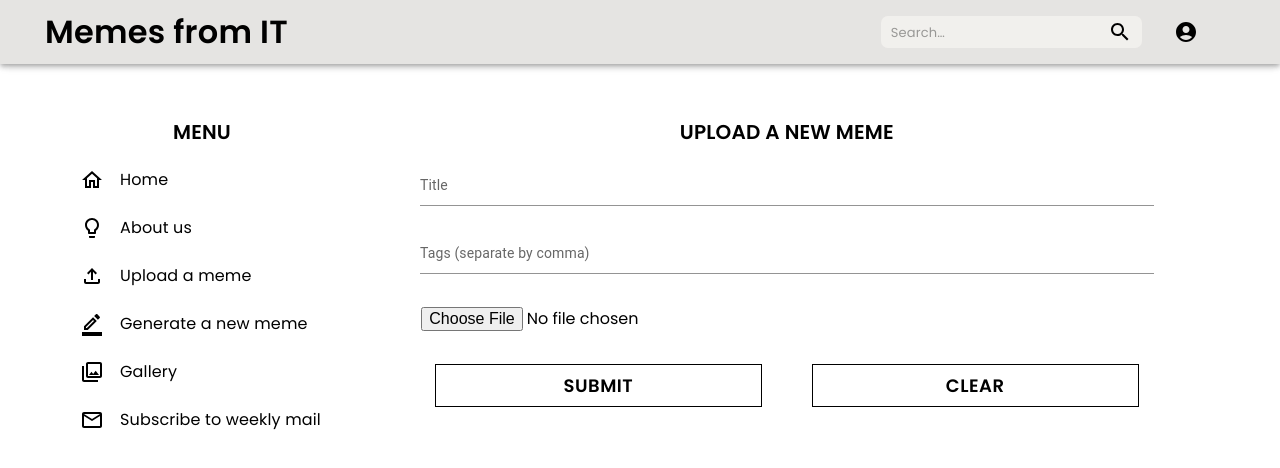
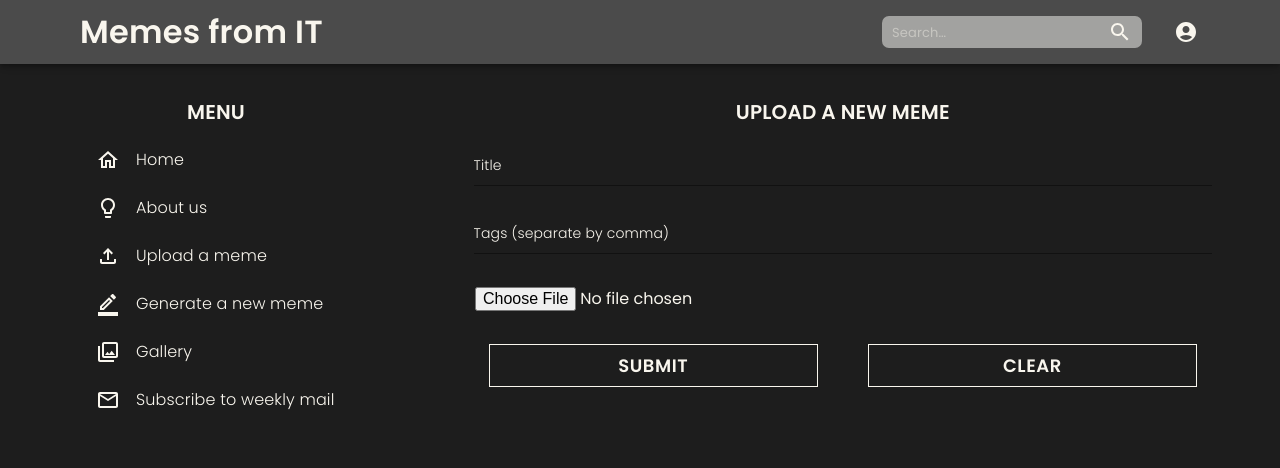
Before and after one commit to Nikara4/MERN_it_memes_website, a Next.js app in the folder frontend/: page /submit in a window 1280 px wide. Shown: the top 468 px of the page. Built offline with nearby package versions, Linux system fonts and the light colour scheme.

Commit message:
styling and responsiveness complete

```diff
--- a/frontend/Components/Header/styles.tsx
+++ b/frontend/Components/Header/styles.tsx
@@ -2,7 +2,7 @@ import { createUseStyles } from 'react-jss';
 
 export default createUseStyles({
   headerAppBar: {
-    backgroundColor: '#E5E4E2',
+    backgroundColor: 	'#4b4b4b',
     justifyContent: 'center',
   },
   headerToolbar: {
@@ -26,6 +26,7 @@ export default createUseStyles({
     fontFamily: 'Poppins, sans-serif',
     fontWeight: '600',
     flexBasis: '80%',
+    paddingLeft: '35px'
   },
   headerSearch: {
     flexBasis: '25%',
@@ -33,10 +34,13 @@ export default createUseStyles({
     marginLeft: '0',
     marginRight: '20px',
     borderRadius: '7px',
-    backgroundColor: 'rgba(250, 249, 246, 0.6)',
+    backgroundColor: 'rgba(250, 249, 246, 0.5)',
     '&:hover': {
-      backgroundColor: 'rgba(250, 249, 246, 1)',
+      backgroundColor: 'rgba(250, 249, 246, 0.8)',
     },
+    '& input::placeholder': {
+      color: '#F9F6EE',
+    }
   },
   headerSearchIcon: {
     height: '100%',
@@ -91,6 +95,13 @@ export default createUseStyles({
       fontSize: '24px',
       flexBasis: '55%'
     },
+    headerSearch: {
+      flexBasis: '4%',
+      margin: '70px 10px 0 10px',
+    },
+    headerProfileIcon: {
+      flexBasis: '7%'
+    },
   },
   '@media (max-width: 375px) and (orientation: portrait)': {
     headerAppBar: {
--- a/frontend/Components/Post/styles.tsx
+++ b/frontend/Components/Post/styles.tsx
@@ -10,18 +10,18 @@ export default createUseStyles({
     justifyContent: 'space-between',
     borderRadius: 0,
     boxShadow: 'none',
-    color: 'black',
+    color: '#F9F6EE',
     '& button': {
-      color: 'black',
+      color: '#F9F6EE',
       padding: 0,
       fontSize: '14px',
-      transition: '0.2s',
+      transition: '0.1s',
       fontFamily: 'Poppins, sans-serif',
       fontWeight: '600',
       justifyContent: 'flex-start',
       '&:hover': {
         backgroundColor: 'transparent',
-        color: '#009432',
+        color: '#50C878',
       },
     },
   },
@@ -34,9 +34,9 @@ export default createUseStyles({
       padding: '1px 10px',
       backgroundColor: '#E5E4E2',
       cursor: 'pointer',
-      transition: '0.2s',
+      transition: '0.1s',
       '&:hover': {
-        backgroundColor: '#009432',
+        backgroundColor: '#50C878',
       },
     },
   },
@@ -81,35 +81,36 @@ export default createUseStyles({
       alignItems: 'left',
       justifyContent: 'flex-start',
       padding: '4px 0',
-      color: 'black',
+      color: '#F9F6EE',
       fontSize: 14,
       fontWeight: '600',
-      transition: '0.2s',
+      transition: '0.1s',
       '&:hover': {
         backgroundColor: 'transparent',
-        color: '#009432',
+        color: '#50C878',
       },
     },
     '& p': {
       fontFamily: 'Poppins, sans-serif',
+      fontWeight: 300
     },
   },
   details: {
     display: 'flex',
     justifyContent: 'space-between',
     margin: 0,
-    '& p': { fontSize: 13, color: '36454F' },
+    '& p': { fontSize: 13, color: '#F9F6EE' },
   },
   title: {
     margin: '2px 0',
     fontSize: 24,
     fontFamily: 'Poppins, sans-serif',
     fontWeight: 600,
-    transition: '0.2s',
+    transition: '0.1s',
     cursor: 'pointer',
-    color: 'black',
+    color: '#F9F6EE',
     '&:hover': {
-      color: '#009432',
+      color: '#50C878',
     },
   },
   cardActions: {
@@ -135,5 +136,22 @@ export default createUseStyles({
       boxShadow: 'none',
       color: 'black',
     },
-  }
+    tagsWrapper: {
+      '& div': {
+        padding: '1px 7px',
+        backgroundColor: '#E5E4E2',
+        '&:hover': {
+          backgroundColor: '#E5E4E2',
+        },
+      },
+    },
+    tags: {
+      fontSize: '12px',
+      lineHeight: '14px',
+      fontWeight: '600',
+    },
+  title: {
+    fontWeight: 400,
+  },
+}
 });
--- a/frontend/containers/Navbar/NavLink/NavLink.tsx
+++ b/frontend/containers/Navbar/NavLink/NavLink.tsx
@@ -11,13 +11,14 @@ interface NavLinkProps {
     to: string,
     icon: JSX.Element,
     path: string,
+    setShowMobileMenu?: Function,
 }
 
-const NavLink = ({ to, icon, path }: NavLinkProps) => {
+const NavLink = ({ to, icon, path, setShowMobileMenu }: NavLinkProps) => {
   const classes = useStyles();
   return (
     <ListItem disablePadding>
-      <ListItemButton className={classes.listItemButton}>
+      <ListItemButton className={classes.listItemButton} onClick={() => setShowMobileMenu && setShowMobileMenu()}>
         <ListItemIcon className={classes.listItemIcon}>{icon}</ListItemIcon>
         <Link href={to} passHref>
           <ListItemText primary={path} className={classes.listItemText} />
--- a/frontend/containers/Navbar/NavLink/styles.tsx
+++ b/frontend/containers/Navbar/NavLink/styles.tsx
@@ -3,17 +3,17 @@ import { createUseStyles } from 'react-jss';
 export default createUseStyles({
   listItemButton: {
     overflow: 'hidden',
-    background: 'linear-gradient(to right, #009432, #009432 50%, #fff 50%)',
-    backgroundClip: "text",
-    webkitBackgroundClip: "text",
-    webkitTextFillColor: "transparent",
-    backgroundSize: "200% 100%",
-    backgroundPosition: "100%",
-    transition: 'background-position 275ms ease',
+    background: 'linear-gradient(to right, #50C878, #00A36C 50%, #1D1D1D 50%)',
+    backgroundClip: 'text',
+    webkitBackgroundClip: 'text',
+    webkitTextFillColor: 'transparent',
+    backgroundSize: '200% 100%',
+    backgroundPosition: '100%',
+    transition: 'background-position 225ms ease',
     '&:hover': {
-        backgroundPosition: '0 100%',
-      },
+      backgroundPosition: '0 100%',
     },
+  },
   listItemIcon: {
     minWidth: '40px',
   },
@@ -21,6 +21,7 @@ export default createUseStyles({
     '& span': {
       fontFamily: 'Poppins, sans-serif',
       fontSize: 16,
+      fontWeight: 300,
     },
   },
   '@media (max-width: 1024px)': {
@@ -29,7 +30,15 @@ export default createUseStyles({
       '&:hover': {
         backgroundPosition: 'transparent',
       },
-    }
-  }
-
+    },
+  },
+  '@media (max-width: 899px) and (orientation: portrait)': {
+    listItemText: {
+      '& span': {
+        fontFamily: 'Poppins, sans-serif',
+        fontSize: 14,
+      },
+    },
+  },
+  '@media (max-width: 375px) and (orientation: portrait)': {},
 });
--- a/frontend/containers/Navbar/styles.tsx
+++ b/frontend/containers/Navbar/styles.tsx
@@ -8,7 +8,7 @@ export default createUseStyles({
     textTransform: 'uppercase',
     textAlign: 'center',
     fontWeight: 600,
-    color: 'black',
+    color: '#F9F6EE',
   },
   navMainBox: {
     top: '0',
@@ -21,7 +21,7 @@ export default createUseStyles({
     position: 'fixed',
     flexDirection: 'column',
     justifyContent: 'flex-start',
-    backgroundColor: '#E5E4E2',
+    backgroundColor: '#4b4b4b',
     overflow: 'hidden',
   },
 });
--- a/frontend/containers/UploadForm/styles.tsx
+++ b/frontend/containers/UploadForm/styles.tsx
@@ -4,6 +4,21 @@ export default createUseStyles({
   root: {
     '& .MuiTextField-root': {
       margin: 10,
+    },
+    '& .css-ghsjzk-MuiInputBase-root-MuiInput-root:before':{
+      borderBottom: '1px solid #F9F6EE'
+    },
+    '& .css-ghsjzk-MuiInputBase-root-MuiInput-root:after':{
+      borderBottom: '1px solid #F9F6EE'
+    },
+    '& .css-z5e0z9-MuiFormLabel-root-MuiInputLabel-root':{
+      fontFamily: 'Poppins, sans-serif',
+      fontWeight: 300,
+    },
+    '& .Mui-focused': {
+      fontFamily: 'Poppins, sans-serif',
+      color: '#F9F6EE',
+      fontWeight: 300,
     },
   },
   paper: {
@@ -19,6 +34,7 @@ export default createUseStyles({
     flexWrap: 'wrap',
     justifyContent: 'center',
     '& div div input ': {
+      color: '#F9F6EE',
       fontSize: '18px',
       fontFamily: 'Poppins, sans-serif',
     },
@@ -26,6 +42,7 @@ export default createUseStyles({
   formTextField: {
     '& label': {
       fontSize: 14,
+      color: '#F9F6EE',
     },
   },
   formTitle: {
@@ -35,7 +52,7 @@ export default createUseStyles({
     textTransform: 'uppercase',
     textAlign: 'center',
     fontWeight: 600,
-    color: 'black',
+    color: '#F9F6EE',
   },
   formSubmit: {
     width: '100%',
@@ -46,19 +63,18 @@ export default createUseStyles({
   formButton: {
     display: 'flex',
     justifyContent: 'center',
-    color: 'black',
+    color: '#F9F6EE',
     margin: '0 25px',
     padding: '5px 0',
     fontSize: '18px',
     flexBasis: '50%',
-    transition: '0.2s',
+    transition: '0.1s',
     fontFamily: 'Poppins, sans-serif',
     fontWeight: '600',
-    border: '1px solid black',
+    border: '1px solid #F9F6EE',
     borderRadius: '0',
     '&:hover': {
-      backgroundColor: '#009432',
-      color: '#fff',
+      backgroundColor: '#50C878',
       border: 'none',
     },
   },
@@ -73,4 +89,70 @@ export default createUseStyles({
       fontSize: '16px',
     },
   },
+  '@media (max-width: 899px)': {
+    paper: {
+      margin: '0 auto',
+      width: '100%',
+    },
+    form: {
+      display: 'flex',
+      flexWrap: 'wrap',
+      justifyContent: 'center',
+      '& div div input ': {
+        color: '#F9F6EE',
+        fontSize: '18px',
+        fontFamily: 'Poppins, sans-serif',
+      },
+    },
+    formTextField: {
+      '& label': {
+        fontSize: 14,
+        color: '#F9F6EE',
+      },
+    },
+    formTitle: {
+      margin: 0,
+      fontSize: 20,
+      fontFamily: 'Poppins, sans-serif',
+      textTransform: 'uppercase',
+      textAlign: 'center',
+      fontWeight: 600,
+      color: '#F9F6EE',
+    },
+    formSubmit: {
+      width: '100%',
+      margin: '10px 0',
+      display: 'flex',
+      alignItems: 'center',
+    },
+    formButton: {
+      display: 'flex',
+      justifyContent: 'center',
+      color: '#F9F6EE',
+      margin: '0 25px',
+      padding: '5px 0',
+      fontSize: '18px',
+      flexBasis: '50%',
+      transition: '0.1s',
+      fontFamily: 'Poppins, sans-serif',
+      fontWeight: '600',
+      border: '1px solid #F9F6EE',
+      borderRadius: '0',
+      '&:hover': {
+        backgroundColor: '#50C878',
+        border: 'none',
+      },
+    },
+    formFileInput: {
+      width: '97%',
+      cursor: 'pointer',
+      height: '50px',
+      display: 'flex',
+      alignItems: 'center',
+      margin: '10px 0',
+      '& input': {
+        fontSize: '16px',
+      },
+    },
+  }
 });
--- a/frontend/pages/_app.tsx
+++ b/frontend/pages/_app.tsx
@@ -22,10 +22,14 @@ function MyApp({ Component, pageProps }: AppProps) {
         isMobile={isMobile}
         setShowMobileMenu={setShowMobileMenu}
       />
-      <Container maxWidth='lg' style={{ justifyContent: 'space-evenly' }}>
-        <Grid container spacing={2} className={classes.wrapperContainer}>
-          <Grid item xs={6} md={3}>
-            <Navbar isMobile={isMobile} showMobileMenu={showMobileMenu} />
+      <Container maxWidth='lg' style={{ justifyContent: 'space-evenly' }} className={classes.wrapperContainer}>
+        <Grid container spacing={2} className={classes.wrapperGrid}>
+          <Grid item xs={6} md={3} className={classes.wrapperMenuItem}>
+            <Navbar
+              isMobile={isMobile}
+              showMobileMenu={showMobileMenu}
+              setShowMobileMenu={setShowMobileMenu}
+            />
           </Grid>
           <Grid item xs={6} md={8} className={classes.wrapperGridItem}>
             <Component {...pageProps} />
--- a/frontend/styles/globals.css
+++ b/frontend/styles/globals.css
@@ -1,11 +1,10 @@
-@import url('https://fonts.googleapis.com/css2?family=Montserrat:wght@400;600&family=Poppins:wght@400;600&display=swap');
+@import url('https://fonts.googleapis.com/css2?family=Montserrat:wght@400;600&family=Poppins:wght@300;400;600&display=swap');
 
 html,
 body {
   padding: 0;
   margin: 0;
-  /* background-color: #181A1B; */
-  background-color: white;
+  background-color: #1D1D1D;
 }
 
 a {
@@ -15,7 +14,7 @@ a {
 
 * {
   box-sizing: border-box;
-  /* color: #FAF9F6; */
-  color: black;
+  /* color: #F9F6EE; */
+  color: #F9F6EE;
   font-family: 'Poppins', sans-serif;
 }
--- a/frontend/styles/indexStyles.tsx
+++ b/frontend/styles/indexStyles.tsx
@@ -1,15 +1,28 @@
 import { createUseStyles } from 'react-jss';
 
 export default createUseStyles({
-  wrapperContainer: {
+  root: {
+
+  },
+  wrapperContainer:{
+    marginTop: '10vh',
+  },
+  wrapperGrid: {
     maxWidth: 1200,
-    marginTop: '100px'
+    justifyContent: 'center',
+    margin: '0px auto',
+    width: '100%'
+  },
+  wrapperMenuItem: {
+    minWidth: '20%',
+    marginRight: '5%'
   },
   wrapperGridItem: {
     minWidth: '70%',
+    paddingLeft: '0!important',
+    padding: 0,
   },
   mainGridContainer: {
-    display: 'flex',
     alignItems: 'center',
   },
   smMargin: {
@@ -20,22 +33,17 @@ export default createUseStyles({
   },
   gridItem: { padding: '15px !important' },
   mainGridItem: {},
-  '@media (max-width: 1024px)': {
-    wrapperContainer: {
-      marginTop: '80px'
-    },
-  },
-  '@media (max-width: 915px)': {
-    wrapperContainer: {
-      marginTop: '60px'
+  '@media (max-width: 915px) and (orientation: landscape)': {
+    wrapperContainer:{
+      marginTop: '15vh',
     },
   },
   '@media (max-width: 899px)': {
-    wrapperContainer: {
-      marginTop: '10px'
+    wrapperContainer:{
+      marginTop: '0',
     },
     wrapperGridItem: {
-      minWidth: '90%',
+      minWidth: '100%',
       marginTop: '65px'
     },
     mainGridItem: {
```
Also changed, not shown: frontend/containers/Navbar/Navbar.tsx (+22 -5 lines).
